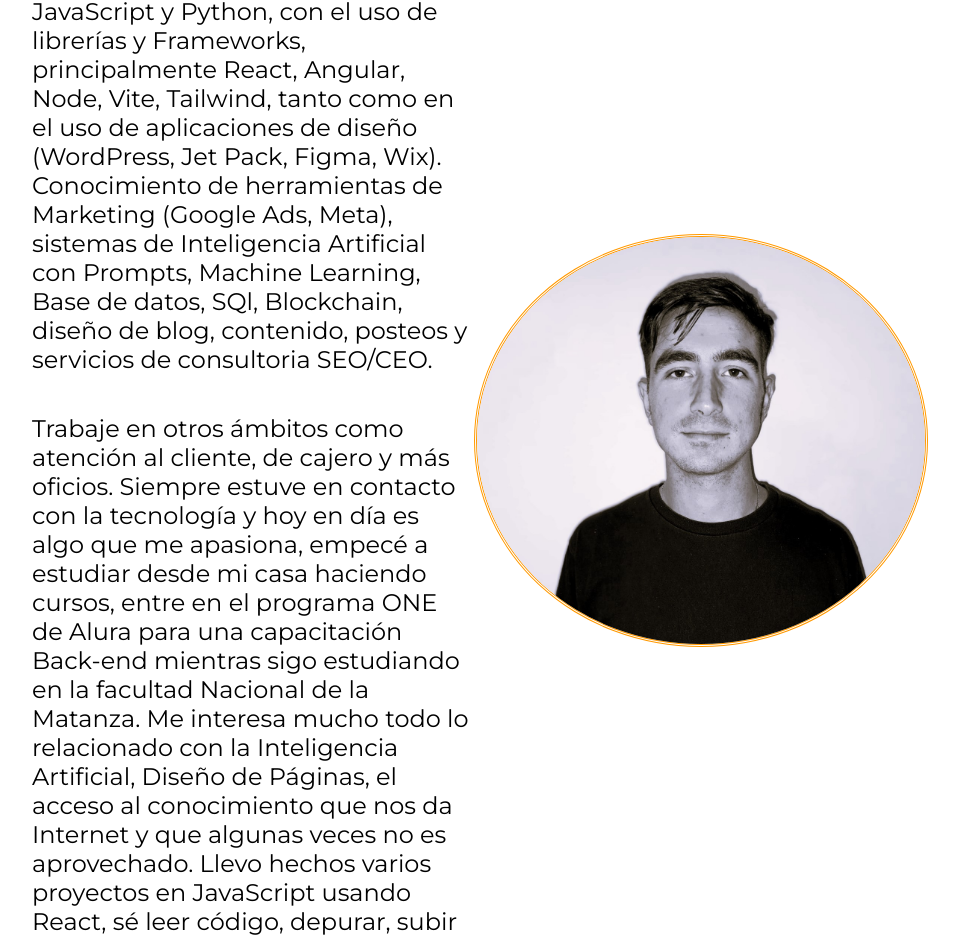
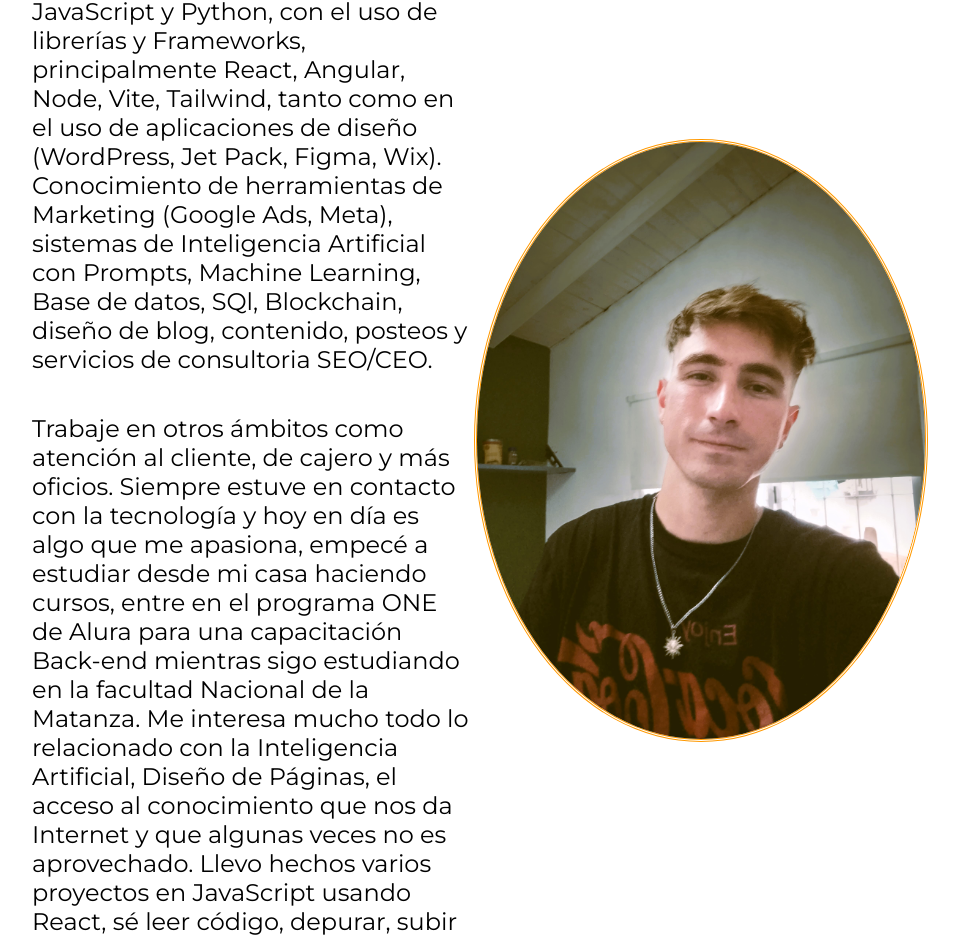
Before and after one commit to lautarotirasso/Portafolio, a plain HTML site: page about.html in a window 1280 px wide. Shown: the part 434-1373 px from the top of the page, without its empty margins (160-1119 px from the left). Drawn offline with nearby package versions, Linux system fonts and the light colour scheme.

Commit message:
Update about.html

```diff
--- a/about.html
+++ b/about.html
@@ -35,7 +35,7 @@
                 </p>
 
         </section>
-            <img class="presentacion__imagen" src="./assets/Foto perfil.jpg" alt="Foto de Lautaro Tirasso">
+            <img class="presentacion__imagen" src="./assets/IMG_20241007_133152_HDR~2.jpg" alt="Foto de Lautaro Tirasso">
     </main>
     <footer class="footer">
         <p></p>
```
